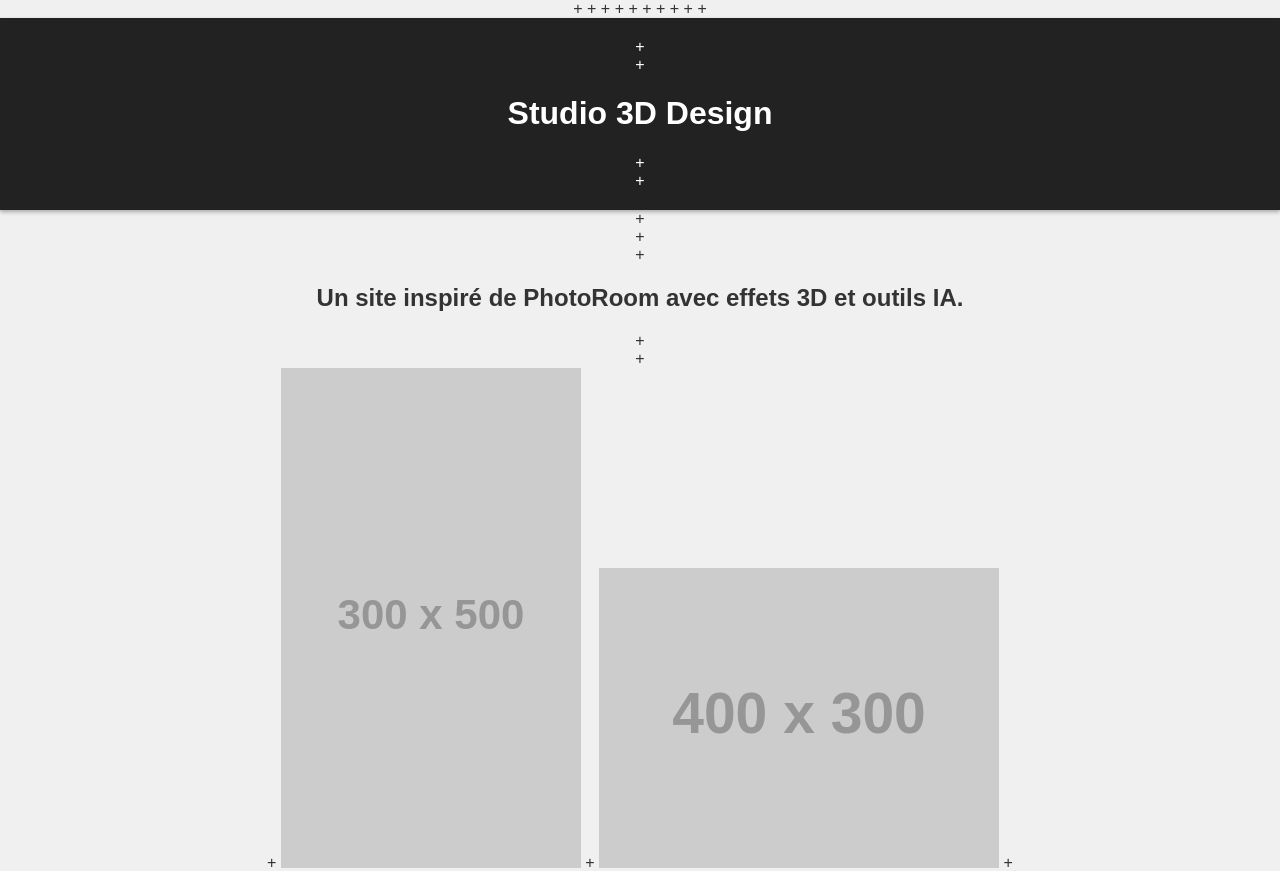
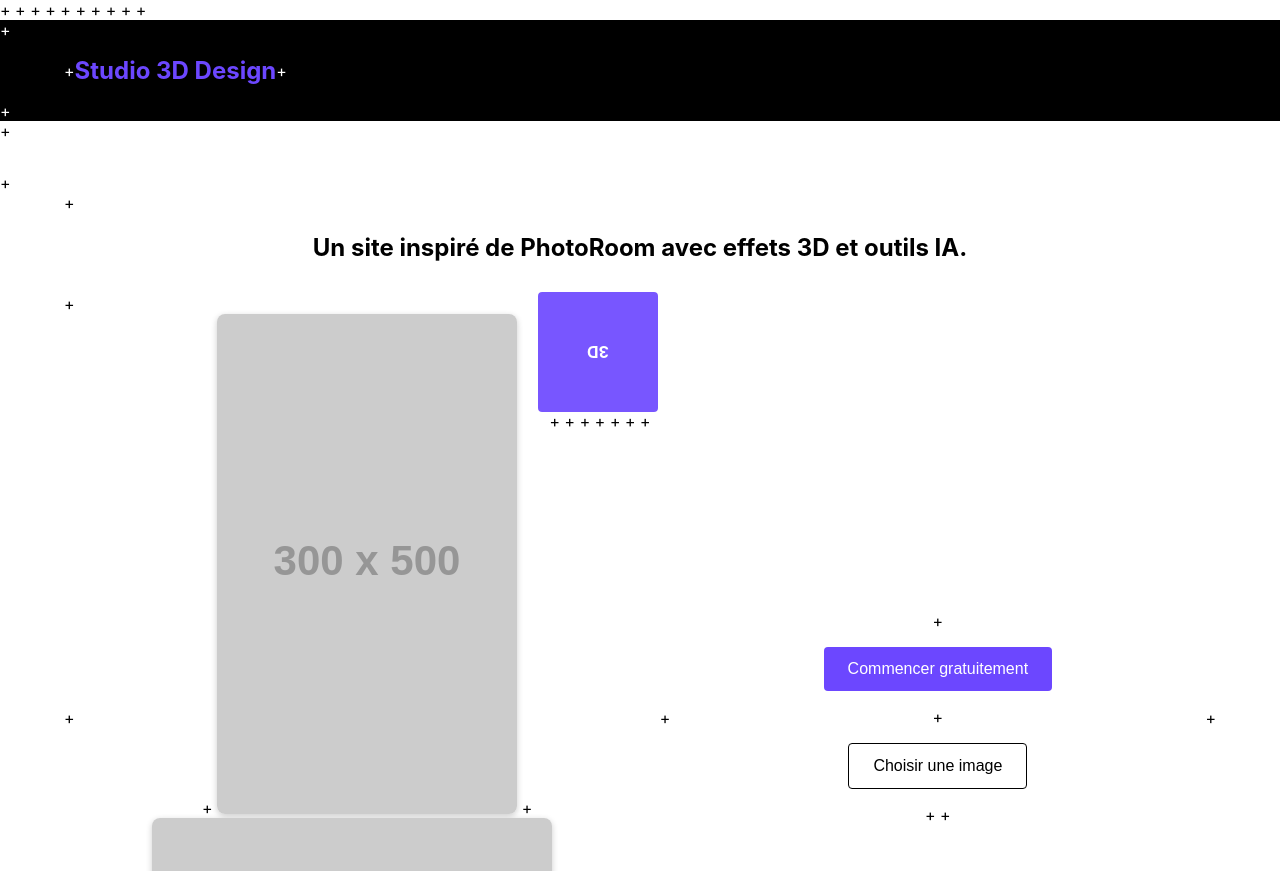
Before and after one commit to krventures/Chat-gpt-test, a plain HTML site: page index.html in a window 1280 px wide. Shown: the top 871 px of the page. Drawn offline with Linux system fonts and the light colour scheme; placeholder pictures from the web are drawn by us.

Commit message:
Update style.css

```diff
--- a/style.css
+++ b/style.css
@@ -1,60 +1,172 @@
-body {
+:root {
+    --primary: #6c47ff;
+    --dark: #000;
+    --light: #fff;
+    --font: 'Inter', Arial, Helvetica, sans-serif;
+}
+
+html, body {
     margin: 0;
-    font-family: Arial, sans-serif;
-    background: #f0f0f0;
-    color: #333;
+    padding: 0;
+    font-family: var(--font);
+    background: var(--light);
+    color: var(--dark);
+}
+
+header {
+    background: var(--dark);
+    color: var(--light);
+}
+
+header .container {
+    max-width: 1200px;
+    margin: 0 auto;
+    padding: 1rem;
+    display: flex;
+    align-items: center;
+}
+
+.logo {
+    margin: 0;
+    color: var(--primary);
+    font-size: 1.5rem;
+}
+
+main {
+    padding: 2rem 0;
+}
+
+.container {
+    width: 90%;
+    max-width: 1200px;
+    margin: 0 auto;
+}
+
+.tagline {
+    text-align: center;
+    margin-bottom: 2rem;
+}
+
+.hero {
+    display: flex;
+    flex-wrap: wrap;
+    align-items: center;
+    justify-content: space-between;
+}
+
+.hero-images {
+    position: relative;
+    flex: 1 1 300px;
+    min-width: 300px;
     text-align: center;
 }
-header {
-    background: #222;
-    color: #fff;
-    padding: 20px 0;
-    box-shadow: 0 2px 4px rgba(0,0,0,0.3);
+
+.hero-images img {
+    max-width: 100%;
+    border-radius: 8px;
+    box-shadow: 0 2px 6px rgba(0,0,0,0.2);
 }
-#hero {
-    perspective: 1000px;
-    margin: 40px auto;
-    width: 200px;
-    height: 200px;
-    position: relative;
-}
+
 .cube {
-    width: 100%;
-    height: 100%;
+    position: absolute;
+    top: 0;
+    right: 0;
+    width: 120px;
+    height: 120px;
     transform-style: preserve-3d;
     animation: spin 10s infinite linear;
 }
-.face {
+
+.cube .face {
     position: absolute;
-    width: 200px;
-    height: 200px;
-    background: rgba(100,100,255,0.7);
+    width: 120px;
+    height: 120px;
+    background: rgba(108,71,255,0.7);
     display: flex;
     align-items: center;
     justify-content: center;
+    color: #fff;
     font-weight: bold;
-    color: #fff;
-    border: 2px solid #fff;
+    border: 2px solid var(--light);
+    border-radius: 6px;
 }
-.front  { transform: translateZ(100px); }
-.back   { transform: rotateY(180deg) translateZ(100px); }
-.right  { transform: rotateY(90deg) translateZ(100px); }
-.left   { transform: rotateY(-90deg) translateZ(100px); }
-.top    { transform: rotateX(90deg) translateZ(100px); }
-.bottom { transform: rotateX(-90deg) translateZ(100px); }
+
+.cube .front  { transform: translateZ(60px); }
+.cube .back   { transform: rotateY(180deg) translateZ(60px); }
+.cube .right  { transform: rotateY(90deg) translateZ(60px); }
+.cube .left   { transform: rotateY(-90deg) translateZ(60px); }
+.cube .top    { transform: rotateX(90deg) translateZ(60px); }
+.cube .bottom { transform: rotateX(-90deg) translateZ(60px); }
+
 @keyframes spin {
-    from { transform: rotateX(0) rotateY(0); }
+    from { transform: rotateX(0deg) rotateY(0deg); }
     to   { transform: rotateX(360deg) rotateY(360deg); }
 }
-#editor {
-    margin: 40px auto;
+
+.hero-actions {
+    flex: 1 1 250px;
+    display: flex;
+    flex-direction: column;
+    align-items: center;
+    gap: 1rem;
 }
-#canvas {
+
+button {
+    padding: 0.8rem 1.5rem;
+    border-radius: 4px;
+    font-size: 1rem;
+    cursor: pointer;
+    border: none;
+    transition: background 0.3s;
+}
+
+button.primary {
+    background: var(--primary);
+    color: var(--light);
+}
+button.primary:hover {
+    background: #5639d7;
+}
+button.secondary {
+    background: var(--light);
+    color: var(--dark);
+    border: 1px solid var(--dark);
+}
+button.secondary:hover {
+    background: #f0f0f0;
+}
+
+#canvas-area {
+    display: flex;
+    flex-wrap: wrap;
+    gap: 1rem;
+    justify-content: center;
+    margin-bottom: 1rem;
+}
+
+#canvas-area canvas {
+    background-image: linear-gradient(45deg, #eee 25%, transparent 25%),
+        linear-gradient(-45deg, #eee 25%, transparent 25%),
+        linear-gradient(45deg, transparent 75%, #eee 75%),
+        linear-gradient(-45deg, transparent 75%, #eee 75%);
+    background-size: 20px 20px;
+    background-position: 0 0, 0 10px, 10px -10px, -10px 0px;
     border: 1px solid #ccc;
+    border-radius: 4px;
     max-width: 100%;
 }
-.controls button {
-    margin: 10px;
-    padding: 10px 20px;
-    font-size: 16px;
+
+.controls {
+    display: flex;
+    flex-wrap: wrap;
+    gap: 1rem;
+    justify-content: center;
 }
+
+footer {
+    background: var(--dark);
+    color: var(--light);
+    text-align: center;
+    padding: 1rem 0;
+    margin-top: 2rem;
+}
```
